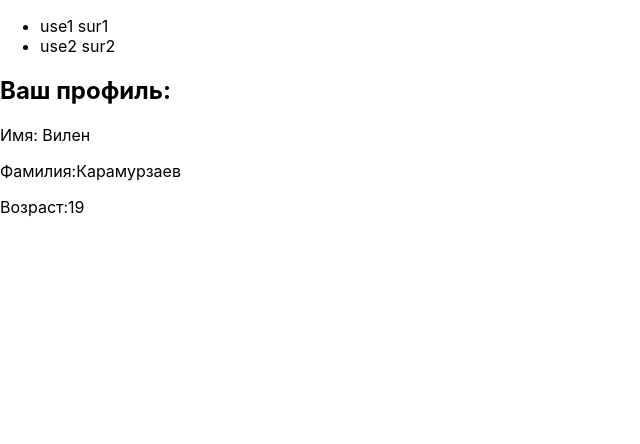
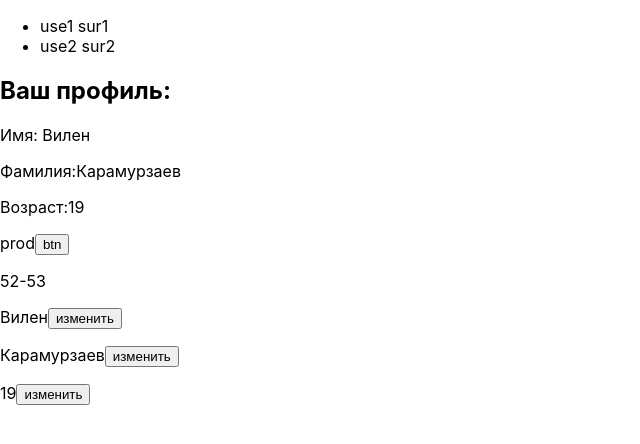
Before and after one commit to Vilen-lfk/React_tasks, a React (Create React App) app: page / in a window 1280 px wide. Shown: the top 444 px of the page, without its empty margins (0-640 px from the left). Built offline with nearby package versions, Linux system fonts and the light colour scheme.

Commit message:
52-53 tasks

```diff
--- a/src/App1.js
+++ b/src/App1.js
@@ -11,6 +11,9 @@ function App1() {
     const [name, setName] = useState('Вилен');
     const [surname, setSurname] = useState('Карамурзаев');
     const [age, setAge] = useState('19');
+
+    //53
+    const [ame, setAme] = useState('prod');
 
 
 	return(
@@ -28,8 +31,27 @@ function App1() {
             <p>Фамилия:{surname}</p>
             <p>Возраст:{age}</p>
         </div>
+        <div>
+	        <span>{ame}</span>
+        	<button onClick={() => setAme('xxxx')}>btn</button>
+        </div>
+        <p>52-53</p>
+        <div>
+            <p>
+                <span>{name}</span>
+        	    <button onClick={() => setName('Даша')}>изменить</button>
+            </p>
+            <p>
+                <span>{surname}</span>
+                <button onClick={() => setSurname('Лысенко')}>изменить</button>
+            </p>
+            <p>
+                <span>{age}</span>
+                <button onClick={() => setAge('18')}>изменить</button>
+            </p>
+        </div>
     </>
     );
+
 }
-
 export default App1;
```
